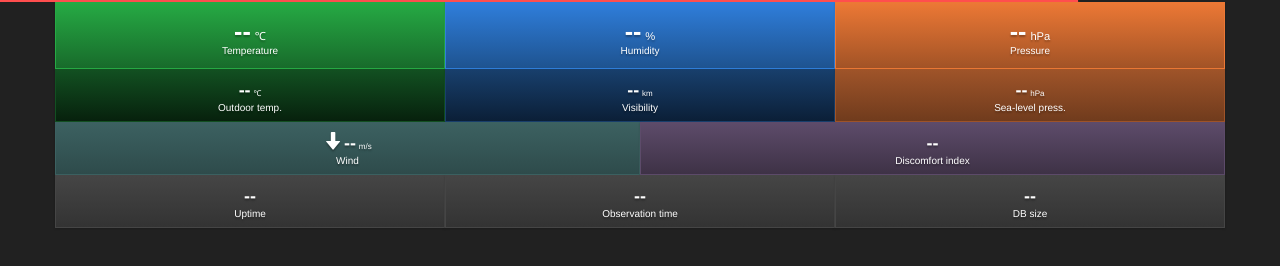
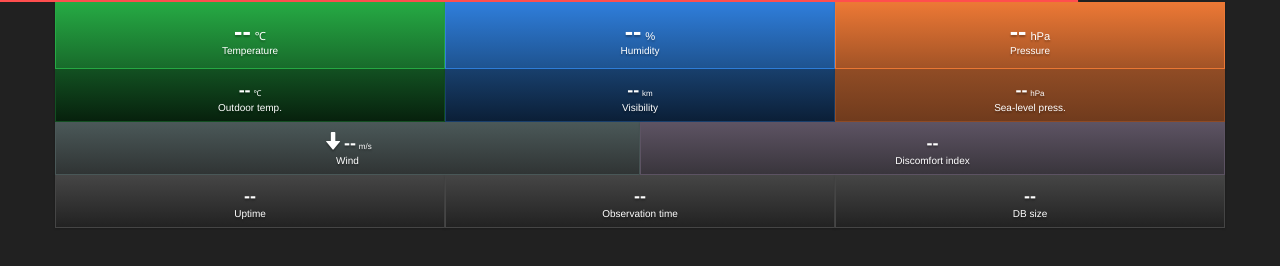
Before and after one commit to nanase/RaspiStatus, a plain HTML site: page index.html in a window 1280 px wide. Drawn offline with Linux system fonts and the light colour scheme; no server answers.

Commit message:
change: 色調変更

```diff
--- a/index.html
+++ b/index.html
@@ -69,24 +69,24 @@
         }
 
         .obox-spress {
-            background-color: #9f5429;
-            border: solid 1px #9f5429;
-            background: #9f5429;
-            background: -webkit-gradient(linear, left top, left bottom, from(#9f5429), to(#703b1d));
+            background-color: #904c25;
+            border: solid 1px #904c25;
+            background: #904c25;
+            background: -webkit-gradient(linear, left top, left bottom, from(#904c25), to(#703b1d));
         }
 
         .obox-wind {
-            background-color: #3c6161;
-            border: solid 1px #3c6161;
-            background: #3c6161;
-            background: -webkit-gradient(linear, left top, left bottom, from(#3c6161), to(#2e4b4b));
+            background-color: #4a5858;
+            border: solid 1px #4a5858;
+            background: #4a5858;
+            background: -webkit-gradient(linear, left top, left bottom, from(#4a5858), to(#303434));
         }
 
         .obox-dcmf {
-            background-color: #5d4b6a;
-            border: solid 1px #5d4b6a;
-            background: #5d4b6a;
-            background: -webkit-gradient(linear, left top, left bottom, from(#5d4b6a), to(#3e3246));
+            background-color: #5d5363;
+            border: solid 1px #5d5363;
+            background: #5d5363;
+            background: -webkit-gradient(linear, left top, left bottom, from(#5d5363), to(#39353c));
         }
 
         .obox-wind .display-dir {
@@ -100,7 +100,7 @@
             background-color: #454545;
             border: solid 1px #454545;
             background: #454545;
-            background: -webkit-gradient(linear, left top, left bottom, from(#454545), to(#333333));
+            background: -webkit-gradient(linear, left top, left bottom, from(#454545), to(#222222));
         }
 
         .display-big {
```
